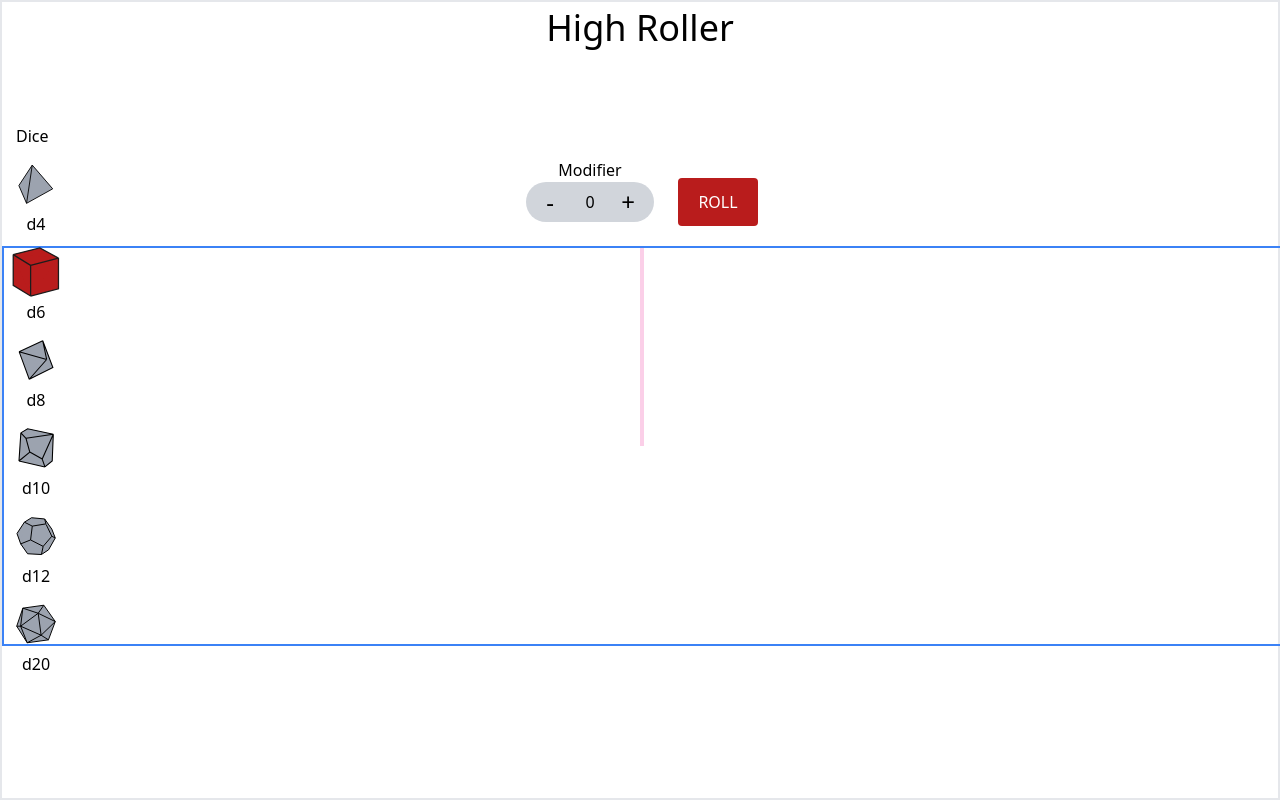
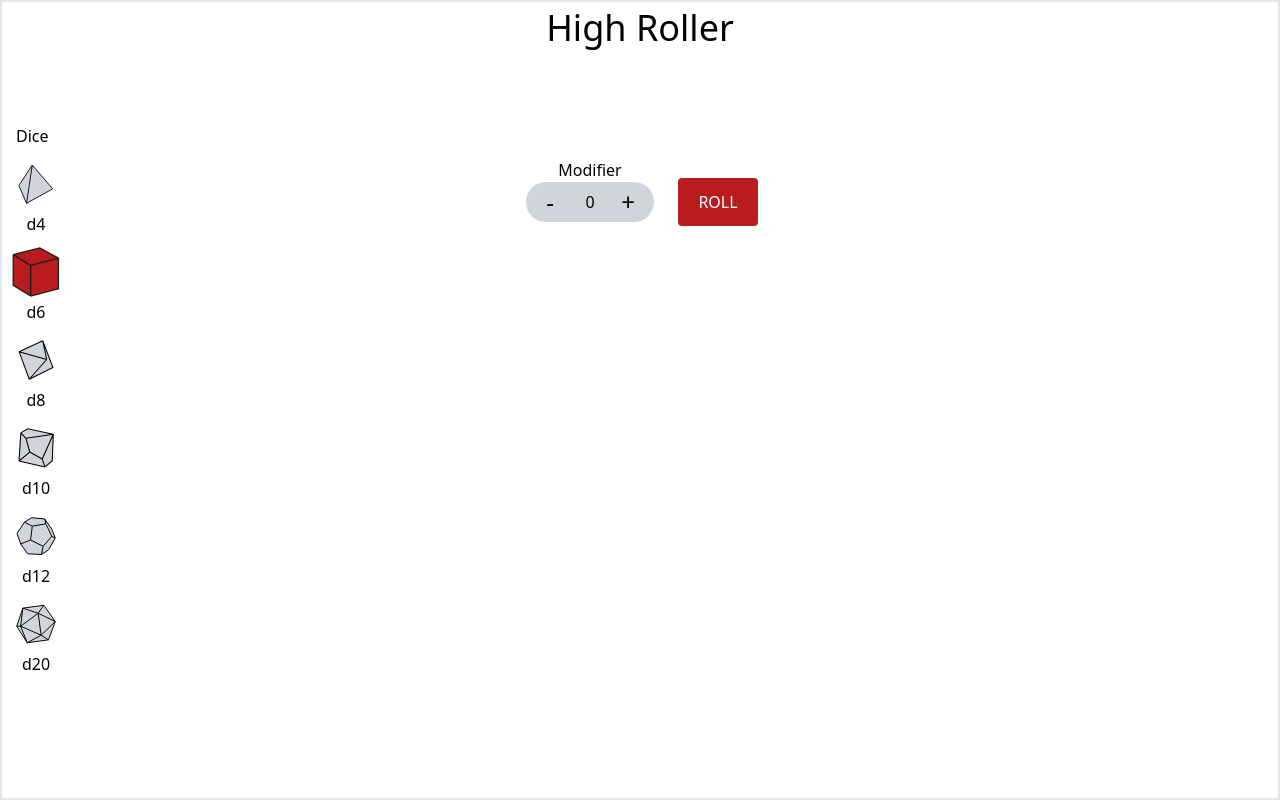
Before and after one commit to iamcrjones/high-roller-pwa, a Next.js app: page / in a window 1280 px wide. Built offline with nearby package versions, Linux system fonts and the light colour scheme.

Commit message:
color for dice list

```diff
--- a/src/pages/roll-page/components/dice-list.tsx
+++ b/src/pages/roll-page/components/dice-list.tsx
@@ -16,7 +16,7 @@ const DiceList = ({ dispatch, currentDice }: DiceListProps) => {
           viewBox="0 0 81 91"
           className={`transition-all ${
             "d4" === currentDice ? "scale-125" : ""
-          } ${"d4" === currentDice ? "fill-red-700" : "fill-gray-400"}`}
+          } ${"d4" === currentDice ? "fill-red-700" : "fill-gray-300"}`}
         >
           <path d="M1.5 49L32 2.5L78.5 56.5L19 89.5L1.5 49Z" />
           <path
@@ -38,7 +38,7 @@ const DiceList = ({ dispatch, currentDice }: DiceListProps) => {
           viewBox="0 0 74 79"
           className={`transition-all ${
             "d6" === currentDice ? "scale-125" : ""
-          } ${"d6" === currentDice ? "fill-red-700" : "fill-gray-400"}`}
+          } ${"d6" === currentDice ? "fill-red-700" : "fill-gray-300"}`}
         >
           <path d="M1 12L43 1.5L72.5 17.5V66L28.5 77.5L1 60.5V12Z" />
           <path
@@ -60,7 +60,7 @@ const DiceList = ({ dispatch, currentDice }: DiceListProps) => {
           viewBox="0 0 68 77"
           className={`transition-all ${
             "d8" === currentDice ? "scale-125" : ""
-          } ${"d8" === currentDice ? "fill-red-700" : "fill-gray-400"}`}
+          } ${"d8" === currentDice ? "fill-red-700" : "fill-gray-300"}`}
         >
           <path d="M1.5 22.5L47 1.5L66.5 53L21 75.5L1.5 22.5Z" />
           <path
@@ -82,7 +82,7 @@ const DiceList = ({ dispatch, currentDice }: DiceListProps) => {
           viewBox="0 0 67 74"
           className={`transition-all ${
             "d10" === currentDice ? "scale-125" : ""
-          } ${"d10" === currentDice ? "fill-red-700" : "fill-gray-400"}`}
+          } ${"d10" === currentDice ? "fill-red-700" : "fill-gray-300"}`}
         >
           <path d="M18 1.5L65.5 11.5L63.5 61L50 72L2 61L5.5 9L18 1.5Z" />
           <path
@@ -104,7 +104,7 @@ const DiceList = ({ dispatch, currentDice }: DiceListProps) => {
           viewBox="0 0 81 78"
           className={`transition-all ${
             "d12" === currentDice ? "scale-125" : ""
-          } ${"d12" === currentDice ? "fill-red-700" : "fill-gray-400"}`}
+          } ${"d12" === currentDice ? "fill-red-700" : "fill-gray-300"}`}
         >
           <path d="M17 11L31.5 2L58 4.5L72.5 25L79.5 43L66 67L51.5 76.5L23.5 75L9.5 55L2 34L17 11Z" />
           <path
@@ -126,7 +126,7 @@ const DiceList = ({ dispatch, currentDice }: DiceListProps) => {
           viewBox="0 0 82 80"
           className={`transition-all ${
             "d20" === currentDice ? "scale-125" : ""
-          } ${"d20" === currentDice ? "fill-red-700" : "fill-gray-400"}`}
+          } ${"d20" === currentDice ? "fill-red-700" : "fill-gray-300"}`}
         >
           <path d="M14 7.5L57 1.5L80.5 35L66.5 72.5L23 78.5L1.5 44.5L14 7.5Z" />
           <path
--- a/src/pages/roll-page/index.tsx
+++ b/src/pages/roll-page/index.tsx
@@ -75,8 +75,9 @@ const RollPage = () => {
             ROLL
           </button>
         </div>
-        <div className="flex h-1/2 w-full flex-col items-center border-2 border-blue-500">
-          <div className="flex h-full flex-col items-center justify-between">
+        {/* <div className="flex h-1/2 w-full flex-col items-center border-2 border-blue-500"> */}
+        <div className="flex h-1/2 w-full flex-col items-center ">
+          <div className="flex h-full w-full flex-col items-center justify-between">
             {!!state.prevResults.length && (
               <div>
                 <p className="mt-3 text-4xl">You Rolled...</p>
@@ -98,7 +99,7 @@ const RollPage = () => {
                 )}
               </div>
             )}
-            <div className="h-1/2 w-full border-2 border-pink-200">
+            <div className="h-1/2 w-full ">
               {!!state.prevResults.length ? (
                 <MemPrev
                   prevResults={state.prevResults}
```
